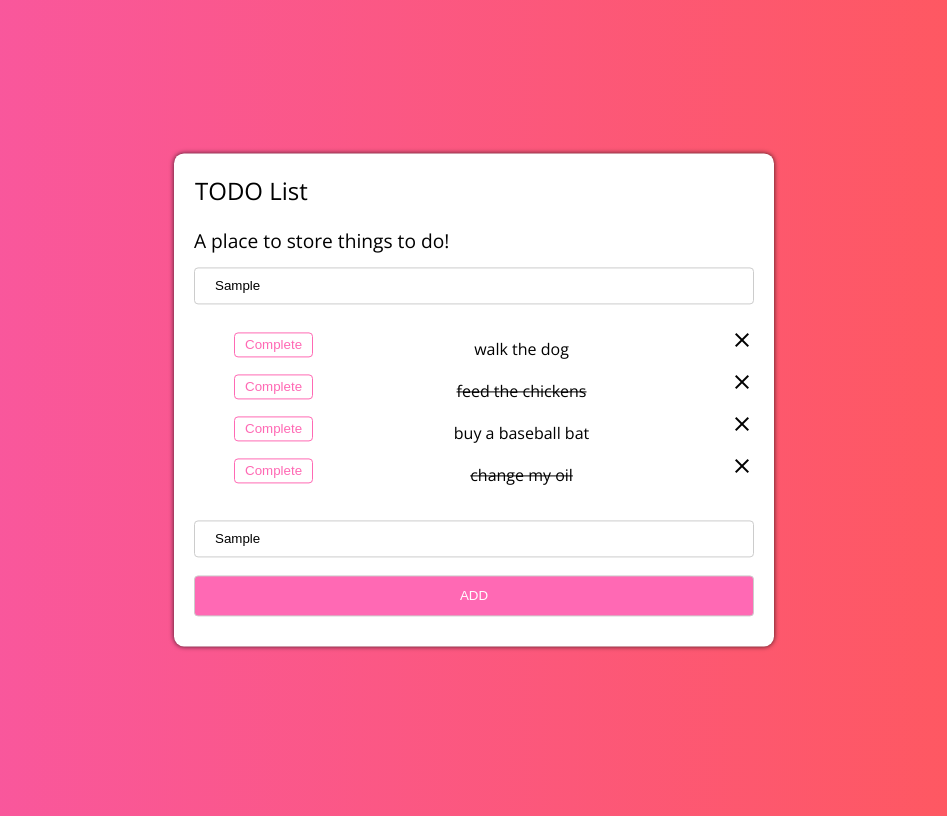
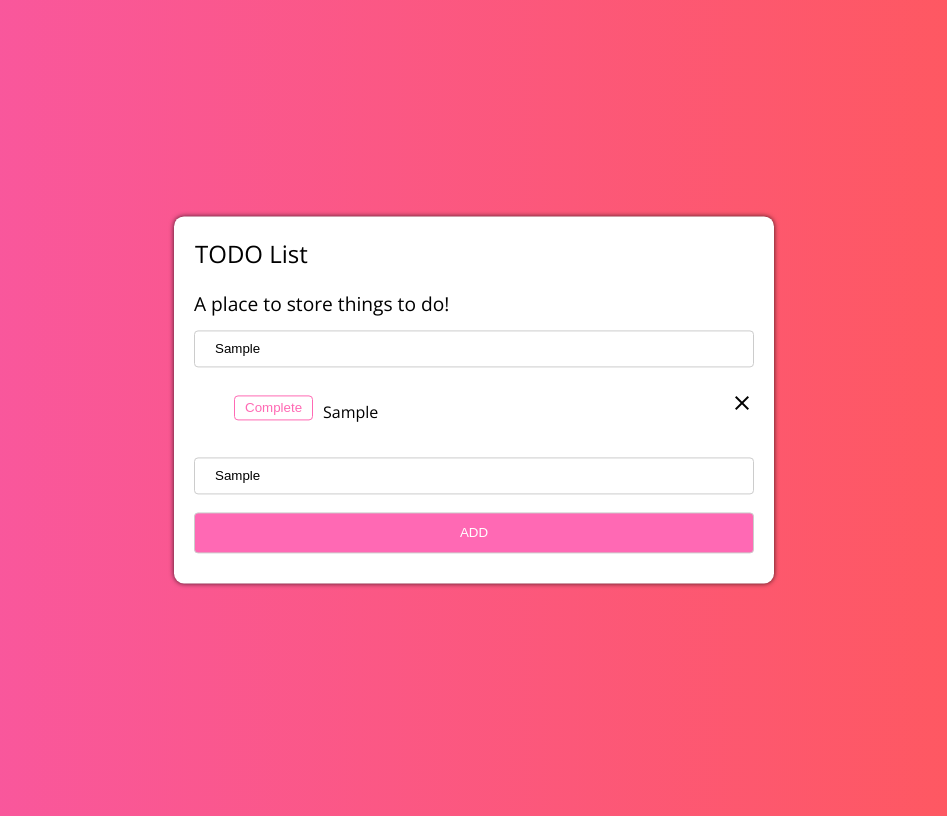
Before and after one commit to stevenkussmaul/angular-lab1-part1, a plain HTML site: page index.html in a window 1280 px wide. Both pictures are taken after typing "Sample", "Sample" into the empty fields and a click on the button "ADD". Shown: the whole page, without its empty margins (166-1113 px from the left). Drawn offline with nearby package versions, Linux system fonts and the light colour scheme.

Commit message:
updated to part2

```diff
--- a/css/styles.css
+++ b/css/styles.css
@@ -99,15 +99,9 @@ input {
 li {
     display: flex;
     flex-direction: row;
-    justify-content: space-between;
+    justify-content: flex-start;
     /* align-items: space-between; */
     /* border: 2px solid red; */
-
-}
-
-i {
-    justify-content: flex-end;
-    /* border: 2px solid black; */
 
 }
 
@@ -116,10 +110,12 @@ i {
     align-self: flex-start;
 
 }
-/*
-.btn-p {
-    display:flex;
-    flex-direction: row;
-    width: 49%;
-    border: 2px solid gold;
-} */
+
+.li {
+    position: relative;
+}
+.x-btn{
+    position: absolute;
+    right: 0;
+
+}
--- a/index.html
+++ b/index.html
@@ -19,25 +19,29 @@
             <p class="heading">TODO List</p>
             <p class="subheading">A place to store things to do!</p>
             <form class="list-form">
-                <input type="text" placeholder="Filter your to-do's">
+                <input type="text" ng-model="$ctrl.filterList" placeholder="Filter your to-do's">
                 <ol class="ol-list">
-                    <li ng-repeat="item in $ctrl.todoItemsArray track by $index">
-                        <section class="btn-p">
-                            <button class="complete-button">Complete</button>
+                    <li ng-repeat="item in $ctrl.todoItemsArray | filter: $ctrl.filterList track by $index" class="li">
+                        <section class="complete-btn-container">
+                            <button class="complete-button" ng-if="!item.completed" ng-click="item.completed=true">Complete</button>
                         </section>
                         <section>
                             <p ng-class="{ 'completed': item.completed === true
                                 }" class="list-item">{{ item.task }}</p>
                         </section>
-                        <section>
-                            <i class="material-icons">close</i>
+                        <section class="x-btn">
+                            <i ng-click="$ctrl.removeTodo($index);" cursor="pointer"
+                                class="material-icons">close</i>
                         </section>
 
 
                     </li>
                 </ol>
-                <input type="text" placeholder="Add your to do">
-                <button class="add-btn">ADD</button>
+                <input type="text"
+                        class="add-input"
+                        ng-model="$ctrl.listyList.task"
+                        placeholder="Add your to do">
+                <button class="add-btn" ng-click="$ctrl.addTodo($ctrl.listyList);">ADD</button>
 
             </form>
 
@@ -45,6 +49,7 @@
 
     </section>
 
+    <!-- ng-submit="$ctrl.todoItemsArray($ctrl.item);" -->
 
 
     <script src="https://code.angularjs.org/1.6.5/angular.js"></script>
--- a/scripts/controller.js
+++ b/scripts/controller.js
@@ -21,6 +21,13 @@ function TodoCtrl() {
             completed: true
         }
     ];
+    vm.addTodo = (newItem) => {
+        vm.todoItemsArray.push(angular.copy(newItem));
+    }
+    vm.removeTodo = (itemIndex) => {
+        console.log(itemIndex);
+        vm.todoItemsArray.splice(itemIndex,1);
+    }
 
 }
 //getter syntax
```
